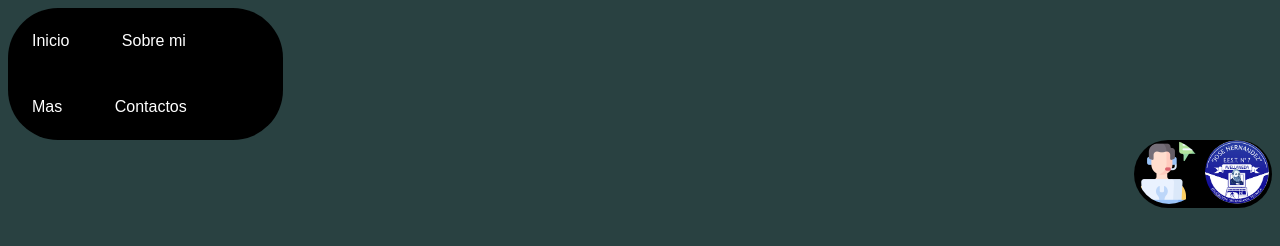
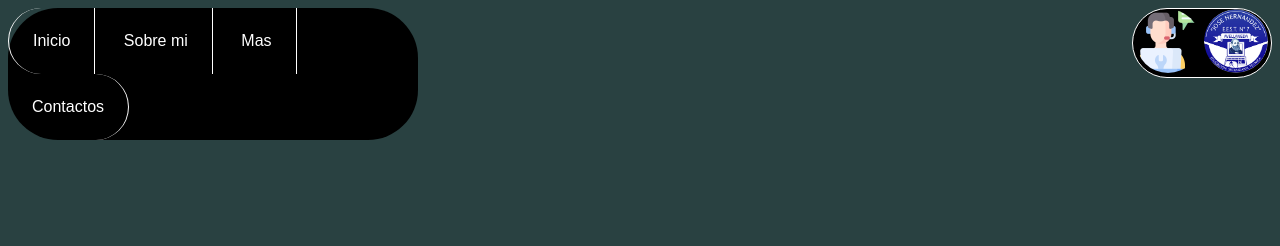
Before and after one commit to brunojardon/myspace, a plain HTML site: page index.html in a window 1280 px wide. Shown: the top 246 px of the page. Drawn offline with Linux system fonts and the light colour scheme.

Commit message:
navbar beta terminado

```diff
--- a/estilo.css
+++ b/estilo.css
@@ -14,7 +14,10 @@ body{
 }
 
 .navbar{
-    width: 21.79%;
+    position: fixed;
+    float: left;
+    width: 410px;
+    /*width: 21.79%;*/
     background-color: black;
     border-radius: 50px;
 }
@@ -25,6 +28,7 @@ body{
     text-align: center;
     padding: 24px;
     text-decoration: none;
+    border-right: 1px solid;
 }
 
 .itemMenu:hover{
@@ -38,6 +42,7 @@ body{
     width: 138px;
     color: white;
     background-color: black;
+    border: 1px solid;
     border-radius: 50px;
 }
 
@@ -45,3 +50,7 @@ body{
     border-radius: 50%;
     width: 64px;
 }
+
+#test{
+    height: 2400px;
+}
--- a/index.html
+++ b/index.html
@@ -12,7 +12,7 @@
 <body>
 <div class="bar">
         <div class="navbar">
-            <a class="itemMenu" href="#home" style="border-top-left-radius: 50px;  border-bottom-left-radius: 50px;">Inicio</a>
+            <a class="itemMenu" href="#home" style="border-left: 1px solid; border-top-left-radius: 50px;  border-bottom-left-radius: 50px;">Inicio</a>
             <a class="itemMenu" href="#iam">Sobre mi</a>
             <a class="itemMenu" href="#about">Mas</a>
             <a class="itemMenu" href="#contact" style="border-top-right-radius: 50px;  border-bottom-right-radius: 50px;">Contactos</a>
@@ -22,5 +22,6 @@
             <img class="logo" src="/img/logoEest7.png" alt="Falla al cargar la imagen" width="64px">
         </div>
     </div>
+    <div id="test"></div>
 </body>
 </html>
```
